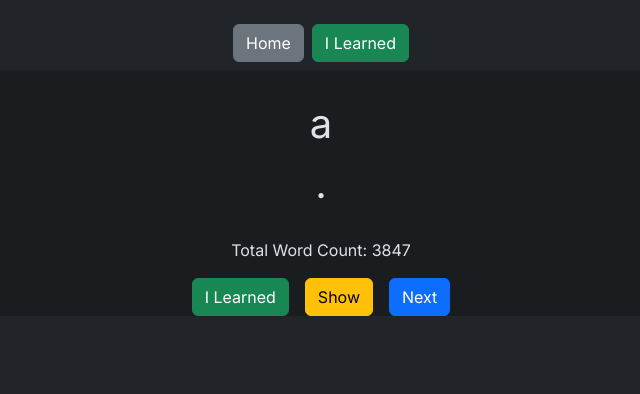
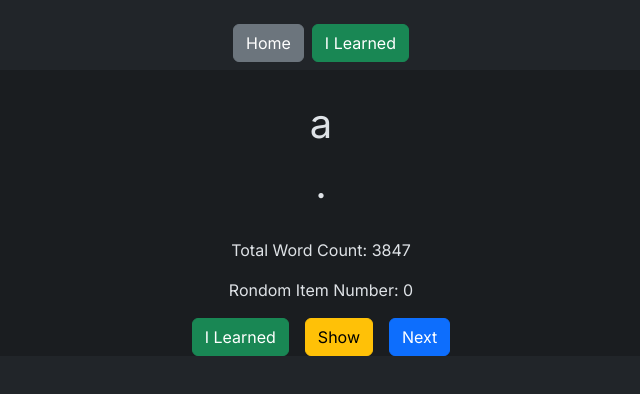
Before and after one commit to nuhcolakkadioglu/learn-english-words, a Next.js app: page /random in a window 1280 px wide. Shown: the top 394 px of the page, without its empty margins (319-959 px from the left). Built offline with nearby package versions, Linux system fonts and the light colour scheme.

Commit message:
bug3 fixed

```diff
--- a/src/app/random/page.tsx
+++ b/src/app/random/page.tsx
@@ -10,7 +10,7 @@ const page = () => {
     const [nextIndex, setNextIndex] = useState<number>(0);
     const [words, setWords] = useState([]);
     const [ilearnedTotal, setIlearnedTotal] = useState(0);
-
+    const [rndIndex, setRndIndex] = useState<number>(0);
 
     useEffect(() => {
         const userLocalStorageWordList = JSON.parse(localStorage.getItem("word-user") || '[]');
@@ -25,7 +25,7 @@ const page = () => {
 
     const handleNext = () => {
         setHidden(false);
-        let rndIndex = (Math.round(Math.random() * 3845 - ilearnedTotal));
+        setRndIndex((Math.round(Math.random() * words.length - ilearnedTotal)));
 
         if (nextIndex < words.length- ilearnedTotal)
             setNextIndex(rndIndex);
@@ -49,6 +49,8 @@ const page = () => {
         } else {
             localStorage.setItem('word-user', JSON.stringify([{ id: value.id, ENG: value.ENG, TR: value.TR, categoryId: value.categoryId }]))
         }
+        setHidden(false);
+        setNextIndex(rndIndex);
     }
 
     let item: any = words[nextIndex];
@@ -63,6 +65,9 @@ const page = () => {
                     </div>
                     <p className="text-center">
                         Total Word Count: {words.length}
+                    </p>
+                    <p className="text-center">
+                          Rondom Item Number: {rndIndex}
                     </p>
                     <div className="d-flex justify-content-center gap-3">
                         <Button onClick={() => handleLearned(item)} className="btn btn-success">I Learned</Button>
```
